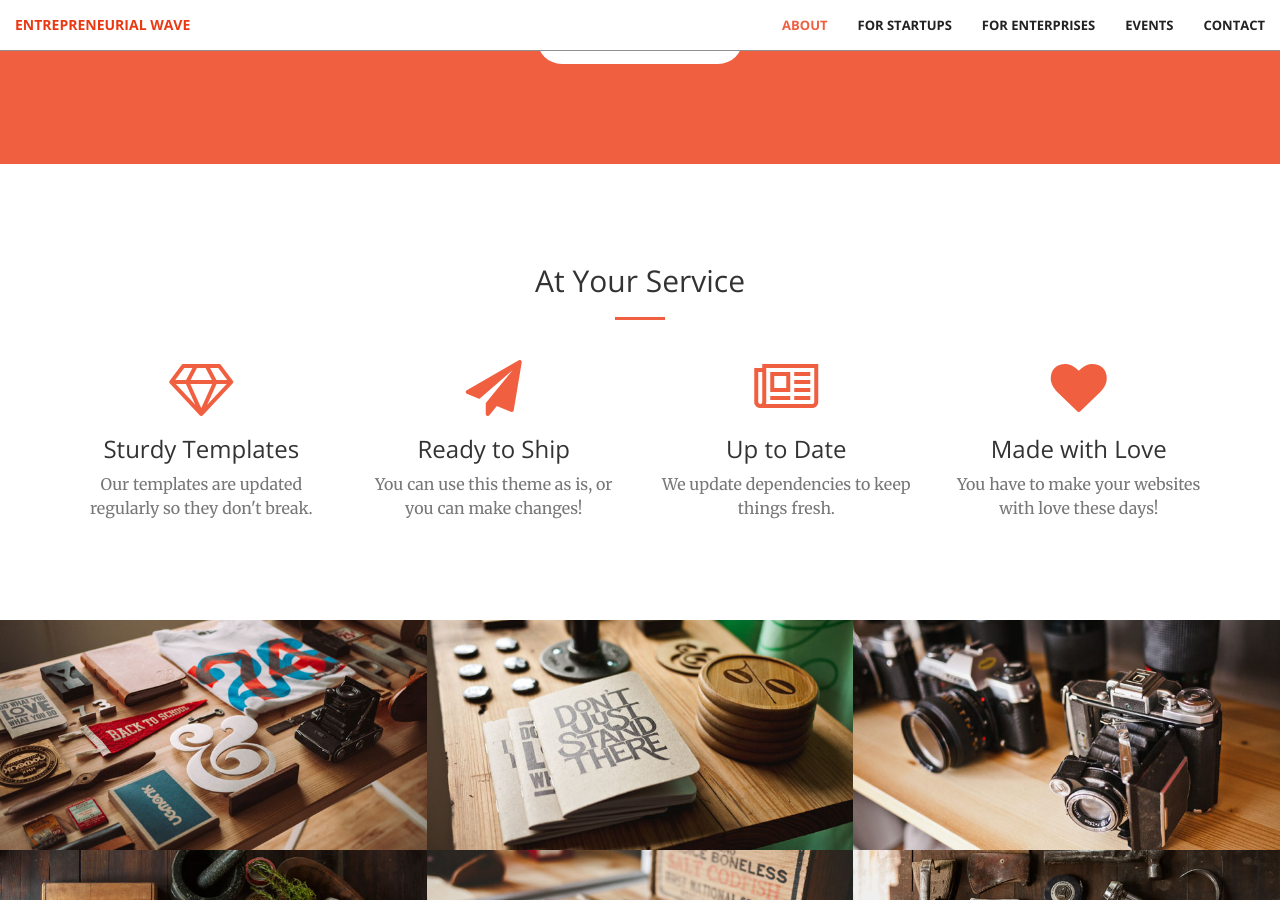
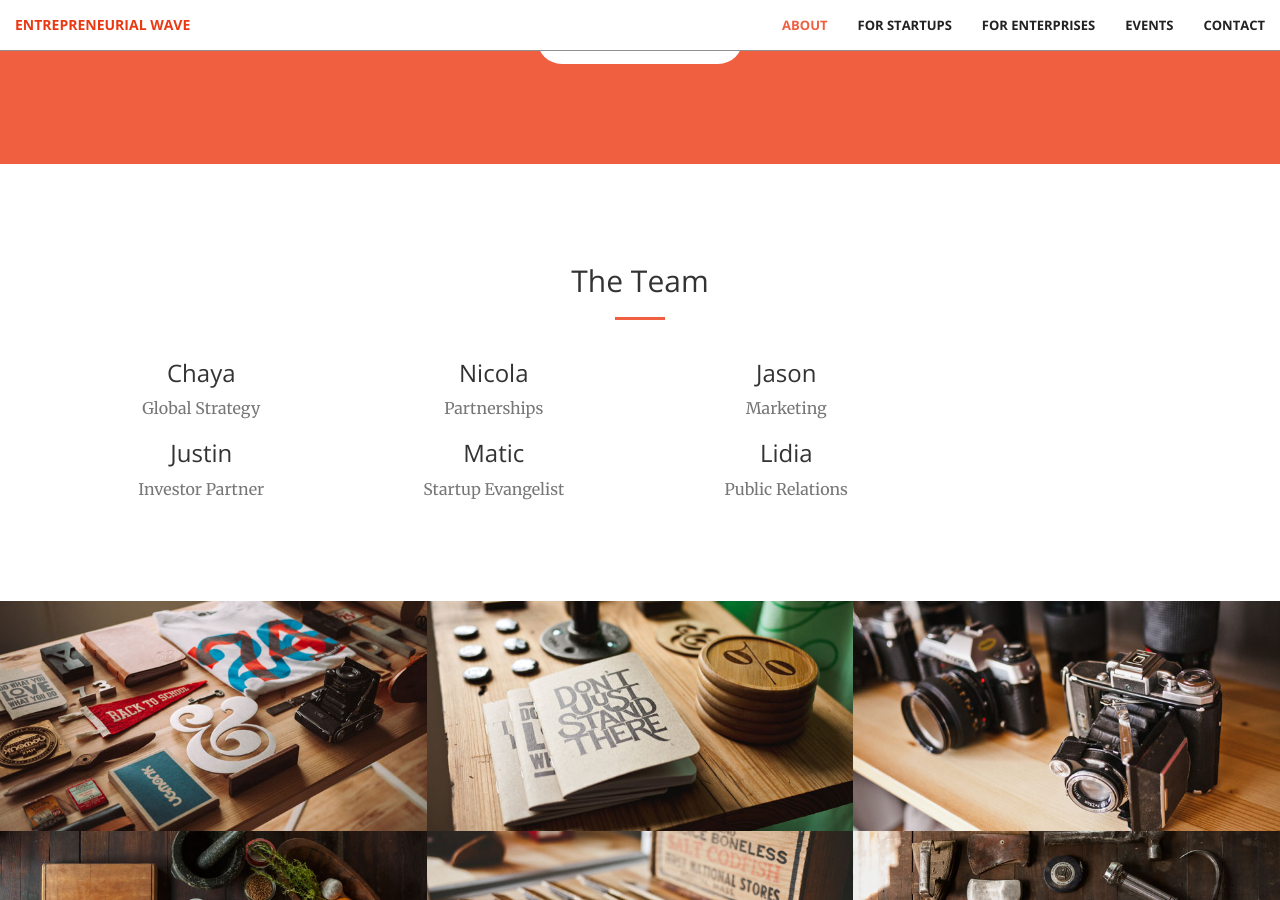
Before and after one commit to chayaj28/entwave, a Jekyll site: the page built from index.html, in a window 1280 px wide and 900 px high, scrolled down 1202 px. Built offline with Jekyll 4.4.1, drawn with Linux system fonts in a browser that asks for light colours.

Commit message:
Updated team

```diff
--- a/_includes/services.html
+++ b/_includes/services.html
@@ -2,7 +2,7 @@
     <div class="container">
         <div class="row">
             <div class="col-lg-12 text-center">
-                <h2 class="section-heading">At Your Service</h2>
+                <h2 class="section-heading">The Team</h2>
                 <hr class="primary">
             </div>
         </div>
@@ -11,30 +11,46 @@
         <div class="row">
             <div class="col-lg-3 col-md-6 text-center">
                 <div class="service-box">
-                    <i class="fa fa-4x fa-diamond wow bounceIn text-primary"></i>
-                    <h3>Sturdy Templates</h3>
-                    <p class="text-muted">Our templates are updated regularly so they don't break.</p>
+                    <i class="wow bounceIn text-primary"></i>
+                    <h3>Chaya</h3>
+                    <p class="text-muted">Global Strategy</p>
                 </div>
             </div>
             <div class="col-lg-3 col-md-6 text-center">
                 <div class="service-box">
-                    <i class="fa fa-4x fa-paper-plane wow bounceIn text-primary" data-wow-delay=".1s"></i>
-                    <h3>Ready to Ship</h3>
-                    <p class="text-muted">You can use this theme as is, or you can make changes!</p>
+                    <i class="wow bounceIn text-primary" data-wow-delay=".1s"></i>
+                    <h3>Nicola</h3>
+                    <p class="text-muted">Partnerships</p>
                 </div>
             </div>
             <div class="col-lg-3 col-md-6 text-center">
                 <div class="service-box">
-                    <i class="fa fa-4x fa-newspaper-o wow bounceIn text-primary" data-wow-delay=".2s"></i>
-                    <h3>Up to Date</h3>
-                    <p class="text-muted">We update dependencies to keep things fresh.</p>
+                    <i class="wow bounceIn text-primary" data-wow-delay=".2s"></i>
+                    <h3>Jason</h3>
+                    <p class="text-muted">Marketing</p>
+                </div>
+            </div>
+        </div>
+        <div class="row">
+            <div class="col-lg-3 col-md-6 text-center">
+                <div class="service-box">
+                    <i class="wow bounceIn text-primary"></i>
+                    <h3>Justin</h3>
+                    <p class="text-muted">Investor Partner</p>
                 </div>
             </div>
             <div class="col-lg-3 col-md-6 text-center">
                 <div class="service-box">
-                    <i class="fa fa-4x fa-heart wow bounceIn text-primary" data-wow-delay=".3s"></i>
-                    <h3>Made with Love</h3>
-                    <p class="text-muted">You have to make your websites with love these days!</p>
+                    <i class="wow bounceIn text-primary" data-wow-delay=".1s"></i>
+                    <h3>Matic</h3>
+                    <p class="text-muted">Startup Evangelist</p>
+                </div>
+            </div>
+            <div class="col-lg-3 col-md-6 text-center">
+                <div class="service-box">
+                    <i class="wow bounceIn text-primary" data-wow-delay=".2s"></i>
+                    <h3>Lidia</h3>
+                    <p class="text-muted">Public Relations</p>
                 </div>
             </div>
         </div>
```
